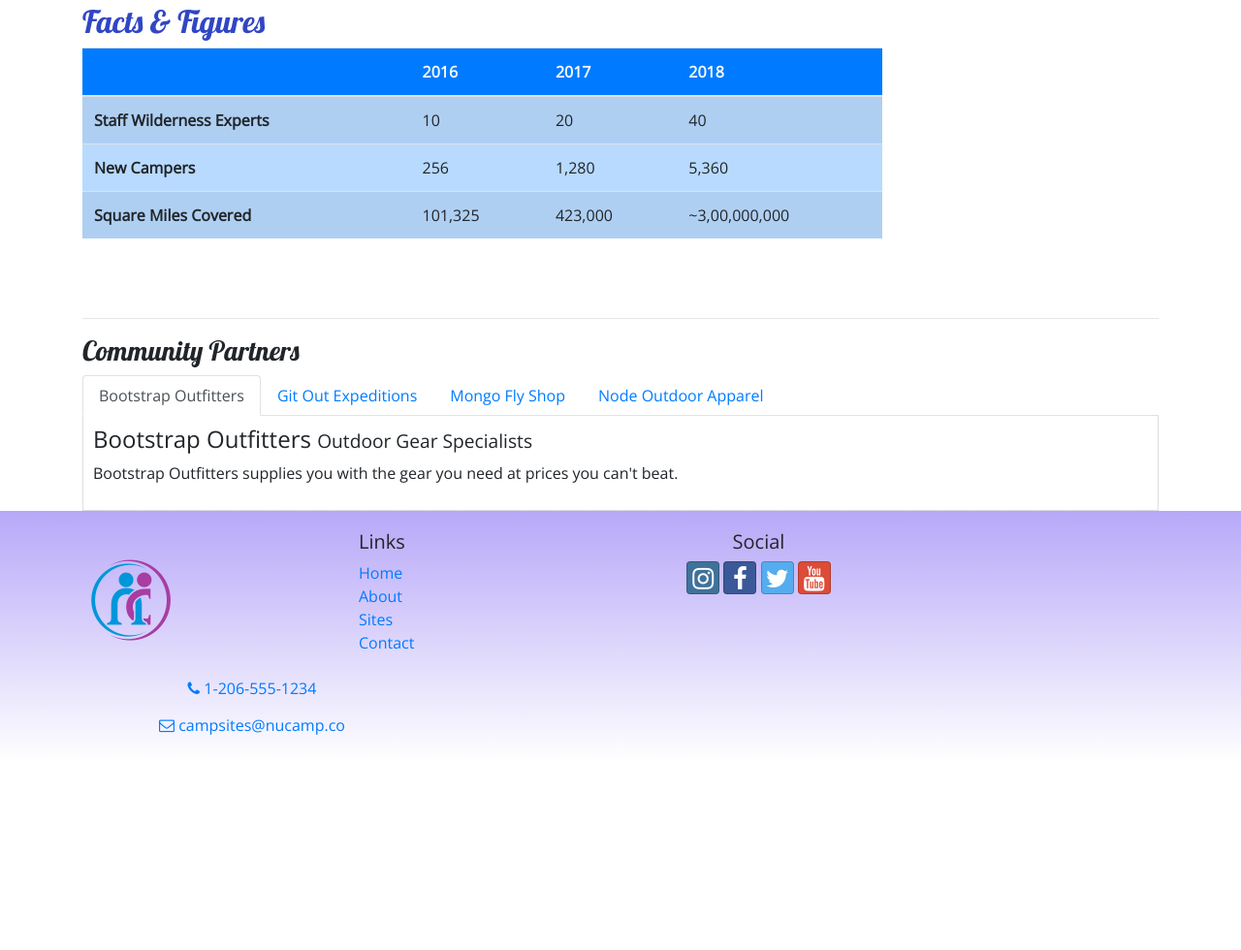
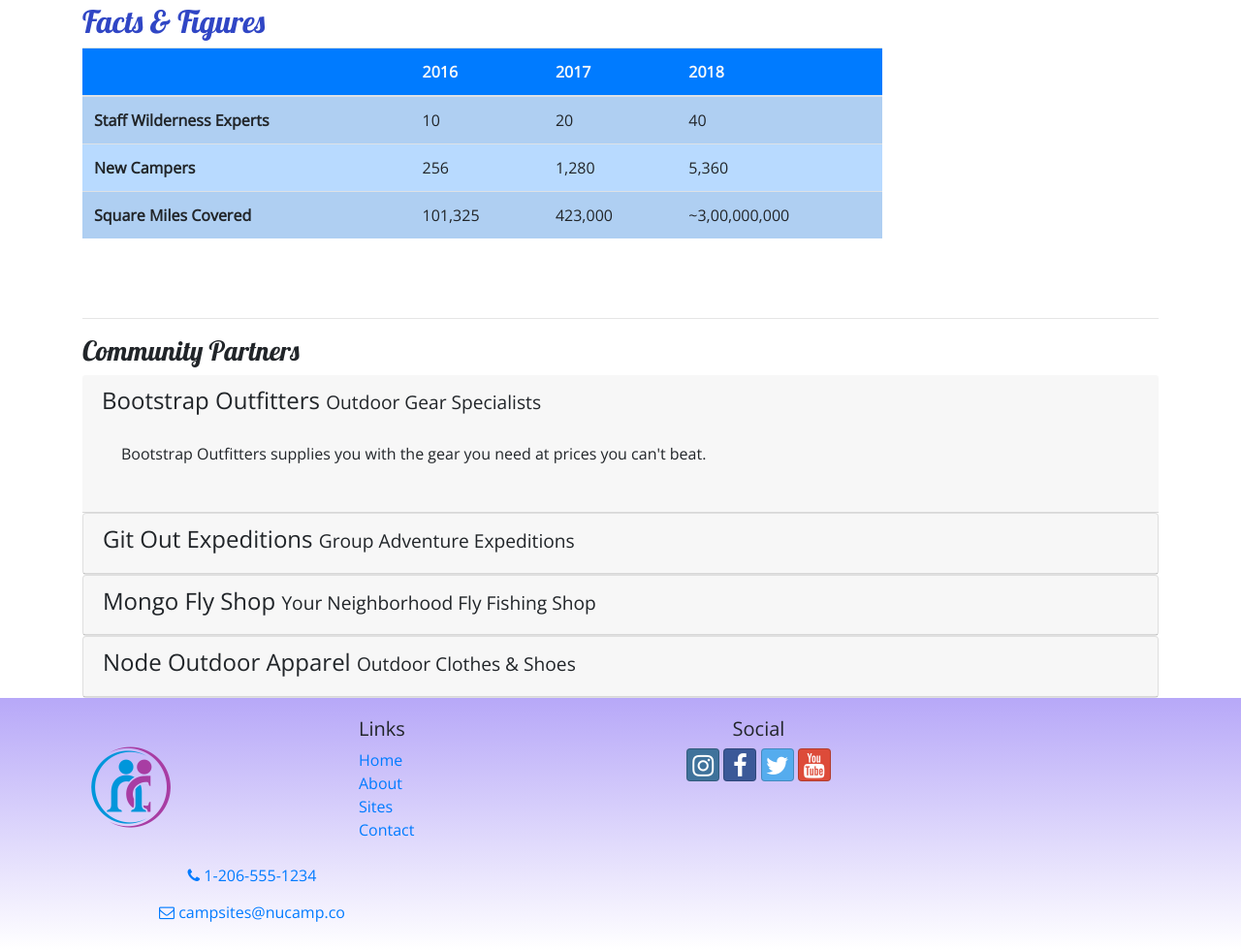
Before and after one commit to chrishdez02/nucampsite, a website: page aboutus.html in a window 1280 px wide. Shown: the part 875-1855 px from the top of the page at 97% size. Before the commit the page ends 1662 px from the top, so only its background shows below. Drawn offline with nearby package versions, Linux system fonts and the light colour scheme.

Commit message:
Accordion

```diff
--- a/aboutus.html
+++ b/aboutus.html
@@ -146,37 +146,65 @@
         <div class="row">
             <div class="col">
                 <h3>Community Partners</h3>
-                <ul class="nav nav-tabs">
-                    <li class="nav-item">
-                        <a class="nav-link active" href="#bootstrap" role="tab" data-toggle="tab">Bootstrap Outfitters</a>
-                    </li>
-                    <li class="nav-item">
-                        <a class="nav-link" href="#git" role="tab" data-toggle="tab">Git Out Expeditions</a>
-                    </li>
-                    <li class="nav-item">
-                        <a class="nav-link" href="#mongo" role="tab" data-toggle="tab">Mongo Fly Shop</a>
-                    </li>
-                    <li class="nav-item">
-                        <a class="nav-link" href="#node" role="tab" data-toggle="tab">Node Outdoor Apparel</a>
-                    </li>
-                </ul>
 
-                <div class="tab-content">
-                    <div role="tabpanel" class="tab-pane fade show active" id="bootstrap">
-                        <h4>Bootstrap Outfitters <small>Outdoor Gear Specialists</small></h4>
-                        <p class="d-none d-sm-block">Bootstrap Outfitters supplies you with the gear you need at prices you can't beat.</p>
+
+                <div id="accordion">
+                    <div class="class">
+                        <div role="tab" class="card-header">
+                            <h4>
+                                <a data-toggle="collapse" data-target="#bootstrap">
+                                    Bootstrap Outfitters <small>Outdoor Gear Specialists</small>
+                                </a>
+                            </h4>
+                            <div class="collapse show" id="bootstrap" data-parent="#accordion">
+                                <div class="card-body">
+                                    <p class="d-none d-sm-block">Bootstrap Outfitters supplies you with the gear you need at prices you can't beat.</p>
+                                </div>
+                            </div>
+                        </div>
                     </div>
-                    <div role="tabpanel" class="tab-pane fade" id="git">
-                        <h4>Git Out Expeditions <small>Group Adventure Expeditions</small></h4>
-                        <p class="d-none d-sm-block">Join Git Out Expeditions to explore new horizons with a group of other adventurers!</p>
+
+                    <div class="card">
+                        <div role="tab" class="card-header">
+                            <h4>
+                                <a class="collapsed" data-toggle="collapse" data-target="#git">
+                                    Git Out Expeditions <small>Group Adventure Expeditions</small>
+                                </a>
+                            </h4>
+                            <div class="collapse" id="git" data-parent="#accordion">
+                                <div class="card-body">
+                                    <p class="d-none d-sm-block">Join Git Out Expeditions to explore new horizons with a group of other adventurers!</p>
+                                </div>
+                            </div>
+                        </div>
                     </div>
-                    <div role="tabpanel" class="tab-pane fade" id="mongo">
-                        <h4>Mongo Fly Shop <small>Your Neighborhood Fly Fishing Shop.</small></h4>
-                        <p class="d-none d-sm-block">Need a new fishing pole, a tacklebox, or flies of all kinds? Stop by Mongo Fly Shop.</p>
+                    <div class="card">
+                        <div role="tab" class="card-header">
+                            <h4>
+                                <a class="collapsed" data-toggle="collapse" data-target="#mongo">
+                                    Mongo Fly Shop <small>Your Neighborhood Fly Fishing Shop</small>
+                                </a>
+                            </h4>
+                            <div class="collapse" id="mongo" data-parent="#accordion">
+                                <div class="card-body">
+                                    <p class="d-none d-sm-block">Need a new fishing pole, a tacklebox, or flies of all kinds? Stop by Mongo Fly Shop.</p>
+                                </div>
+                            </div>
+                        </div>
                     </div>
-                    <div role="tabpanel" class="tab-pane fade" id="node">
-                        <h4>Node Outdoor Apparel <small>Outdoor Clothes & Shoes</small></h4>
-                        <p class="d-none d-sm-block">From polar fleeces to swimsuits, hiking boots to waders, a visit to Node will be sure to get you covered.</p>
+                    <div class="card">
+                        <div role="tab" class="card-header">
+                            <h4>
+                                <a class="collapsed" data-toggle="collapse" data-target="#node">
+                                    Node Outdoor Apparel <small>Outdoor Clothes & Shoes</small>
+                                </a>
+                            </h4>
+                            <div class="collapse" id="node" data-parent="#accordion">
+                                <div class="card-body">
+                                    <p class="d-none d-sm-block">From polar fleeces to swimsuits, hiking boots to waders, a visit to Node will be sure to get you covered.</p>
+                                </div>
+                            </div>
+                        </div>
                     </div>
                 </div>
 
--- a/css/styles.css
+++ b/css/styles.css
@@ -38,9 +38,3 @@ header h2 {
 .jumbotron {
     margin: 0;
 }
-
-.tab-content {
-    border: 1px solid #DDD;
-    border-top: none;
-    padding: 10px;
-}
```
